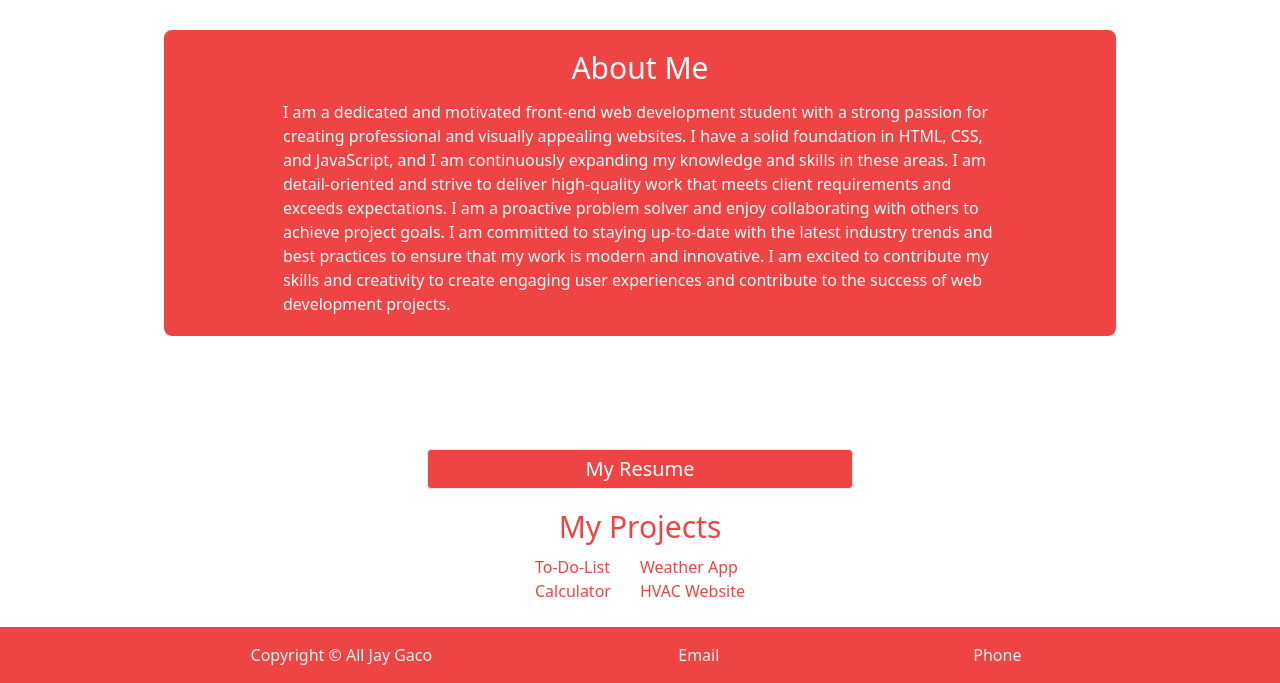
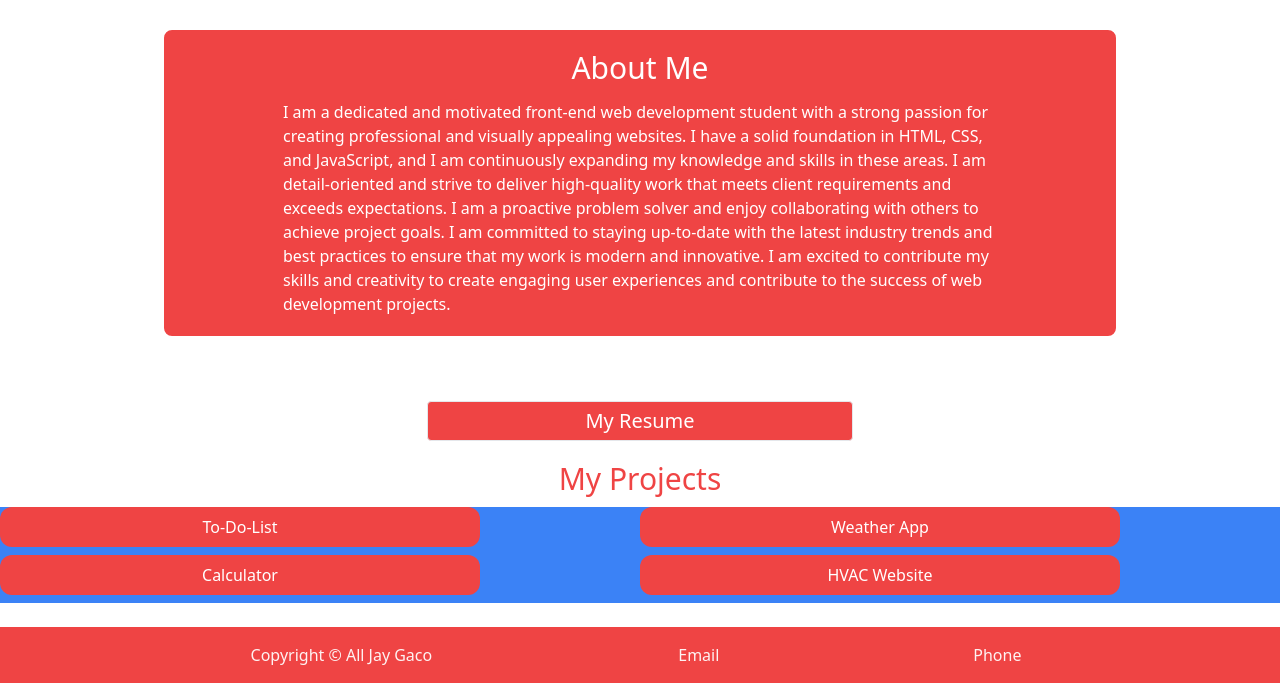
Before and after one commit to alljay213/My-Website, a website: page index.html in a window 1280 px wide. Shown: the part 117-800 px from the top of the page. Drawn offline with nearby package versions, Linux system fonts and the light colour scheme.

Commit message:
project section grid changes

```diff
--- a/index.html
+++ b/index.html
@@ -83,24 +83,38 @@
       >
         <h2 class="text-3xl mb-2.5">My Projects</h2>
 
-        <ul class="flex flex-col sm:grid sm:grid-cols-2 items-center mb-5">
-          <li class="bg-red underline-effect">
-            <a href=" https://alljay213.github.io/to-do-list/" target="_blank"
+        <ul
+          class="bg-blue-500 w-full flex flex-col sm:grid sm:grid-cols-2 items-center mb-5"
+        >
+          <li class="w-3/4 sm:w- bg-red-500 text-white rounded-xl p-2 mb-2">
+            <a
+              class="underline-effect w-full flex justify-center items-center"
+              href=" https://alljay213.github.io/to-do-list/"
+              target="_blank"
               >To-Do-List</a
             >
           </li>
-          <li class="underline-effect">
-            <a href="https://alljay213.github.io/weather-app/" target="_blank"
+          <li class="h-auto w-3/4 sm:w- bg-red-500 text-white rounded-xl p-2 mb-2">
+            <a
+              class="underline-effect w-full flex justify-center items-center"
+              href="https://alljay213.github.io/weather-app/"
+              target="_blank"
               >Weather App</a
             >
           </li>
-          <li class="underline-effect">
-            <a href="https://alljay213.github.io/calculator-2/" target="_blank"
+          <li class="w-3/4 sm:w- bg-red-500 text-white rounded-xl p-2 mb-2">
+            <a
+              class="underline-effect w-full flex justify-center items-center"
+              href="https://alljay213.github.io/calculator-2/"
+              target="_blank"
               >Calculator</a
             >
           </li>
-          <li class="underline-effect">
-            <a href="https://alljay213.github.io/getec-website/" target="_blank"
+          <li class="w-3/4 sm:w- bg-red-500 text-white rounded-xl p-2 mb-2">
+            <a
+              class="underline-effect w-full flex justify-center items-center"
+              href="https://alljay213.github.io/getec-website/"
+              target="_blank"
               >HVAC Website</a
             >
           </li>
```
Also changed, not shown: 1 other file.
